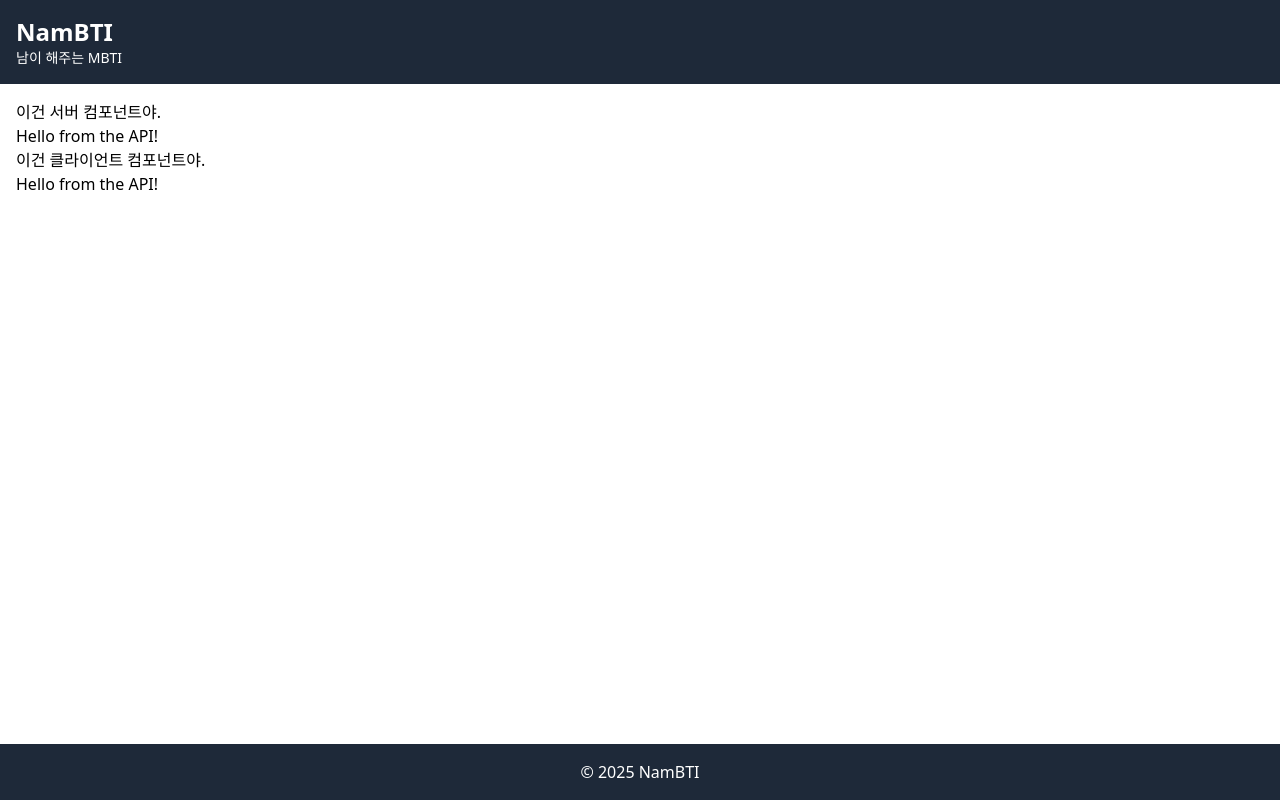
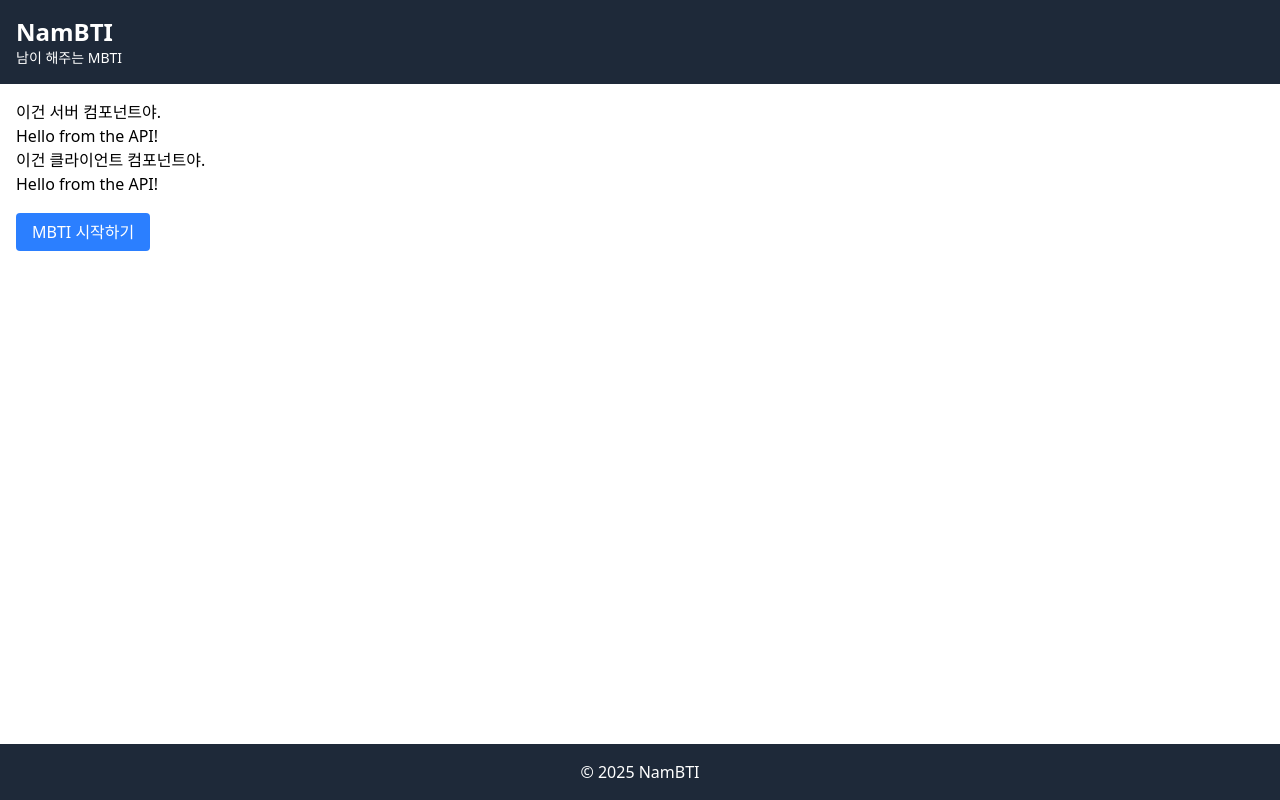
Before and after one commit to flip-404/nambti, a Next.js app: page / in a window 1280 px wide. Shown: the top 800 px of the page. Built offline with nearby package versions, Linux system fonts and the light colour scheme; no server answers.

Commit message:
chore: 임시 디렉토리 및 파일 작성

```diff
--- a/src/app/page.tsx
+++ b/src/app/page.tsx
@@ -1,4 +1,5 @@
 import TestClientComponent from '@/components/TestClientComponent';
+import Link from 'next/link';
 
 export default async function Home() {
   const res = await fetch(`${process.env.NEXT_PUBLIC_BASE_URL}/api/hello`);
@@ -12,6 +13,12 @@
       이건 서버 컴포넌트야. <br />
       {data.message}
       <TestClientComponent />
+      <br />
+      <Link
+        className="bg-blue-500 text-white px-4 py-2 rounded hover:bg-blue-600 transition-colors"
+        href="/testing">
+        MBTI 시작하기
+      </Link>
     </div>
   );
 }
--- /dev/null
+++ b/src/app/testing/page.tsx
@@ -0,0 +1,3 @@
+export default function Testing() {
+  return <>남비티아이를 시작해보장</>;
+}
```
